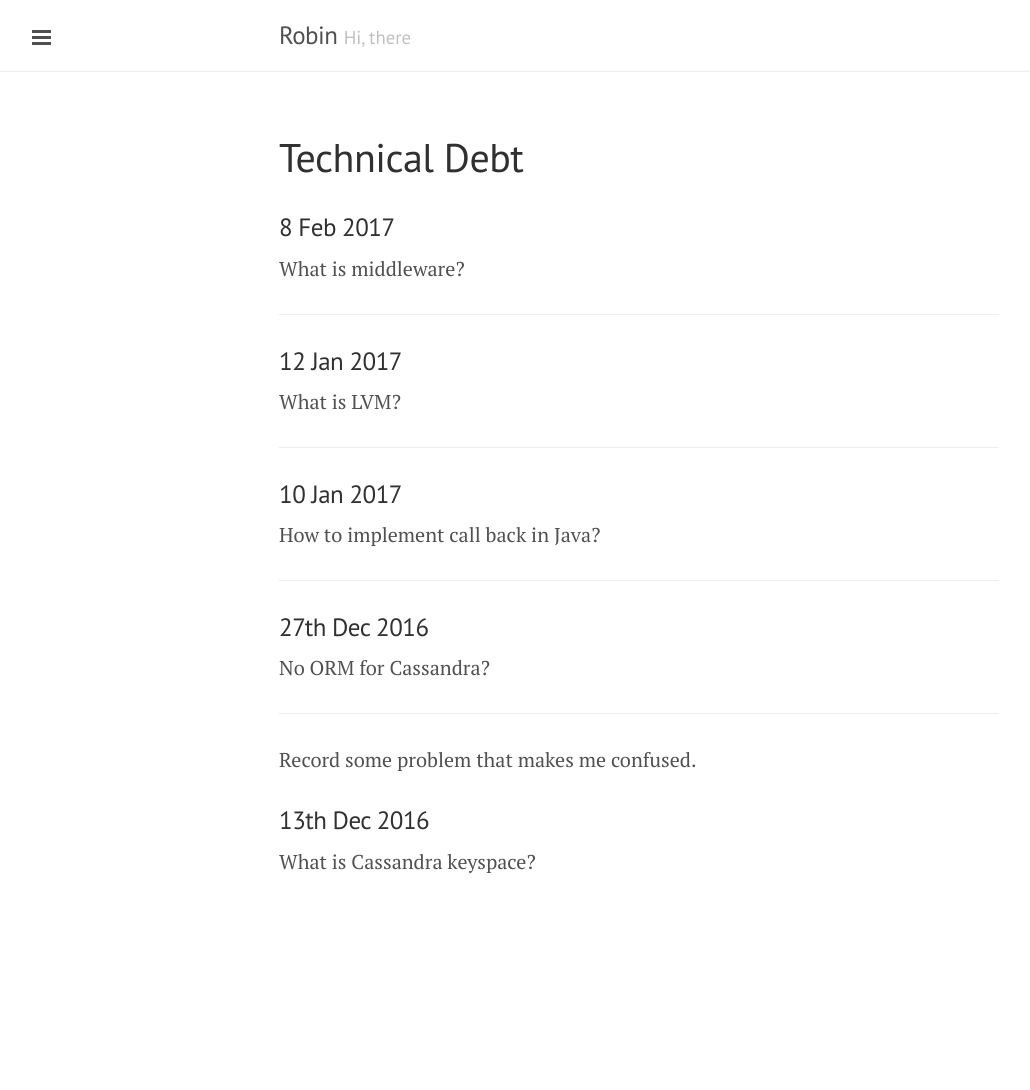
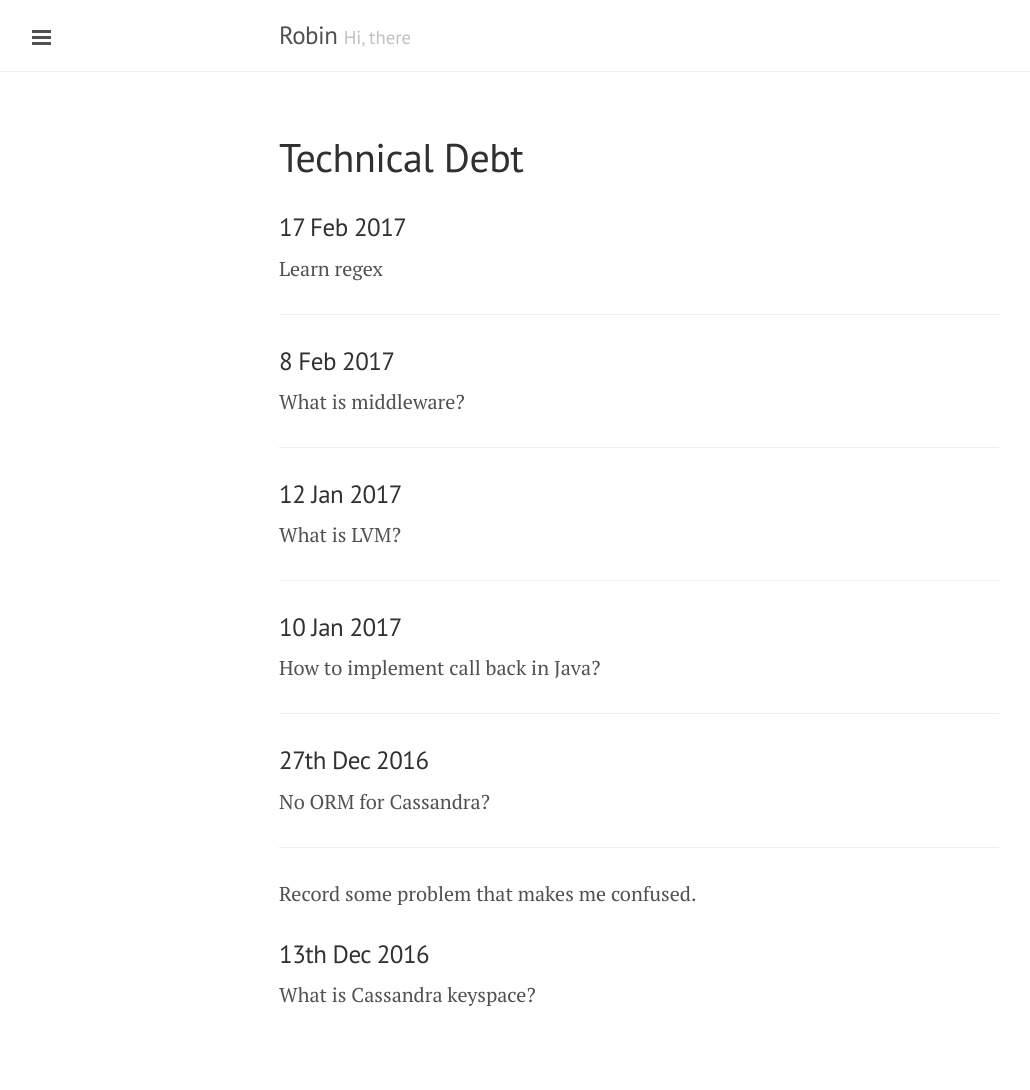
Before and after one commit to RobinGG/RobinGG.github.io, a Jekyll site: the page built from technicalDebt/index.md, in a window 1280 px wide. Shown: the whole page, without its empty margins (1-1031 px from the left). Built offline with Jekyll 4.4.1, drawn with Linux system fonts in a browser that asks for light colours; before the commit the page ends 957 px from its top, so only the background shows below that.

Commit message:
technical debt on Feb 17th

```diff
--- a/technicalDebt/index.md
+++ b/technicalDebt/index.md
@@ -1,6 +1,12 @@
 ---
 layout: page
 title: Technical Debt
+---
+
+### 17 Feb 2017
+
+Learn regex
+
 ---
 
 ### 8 Feb 2017
```
